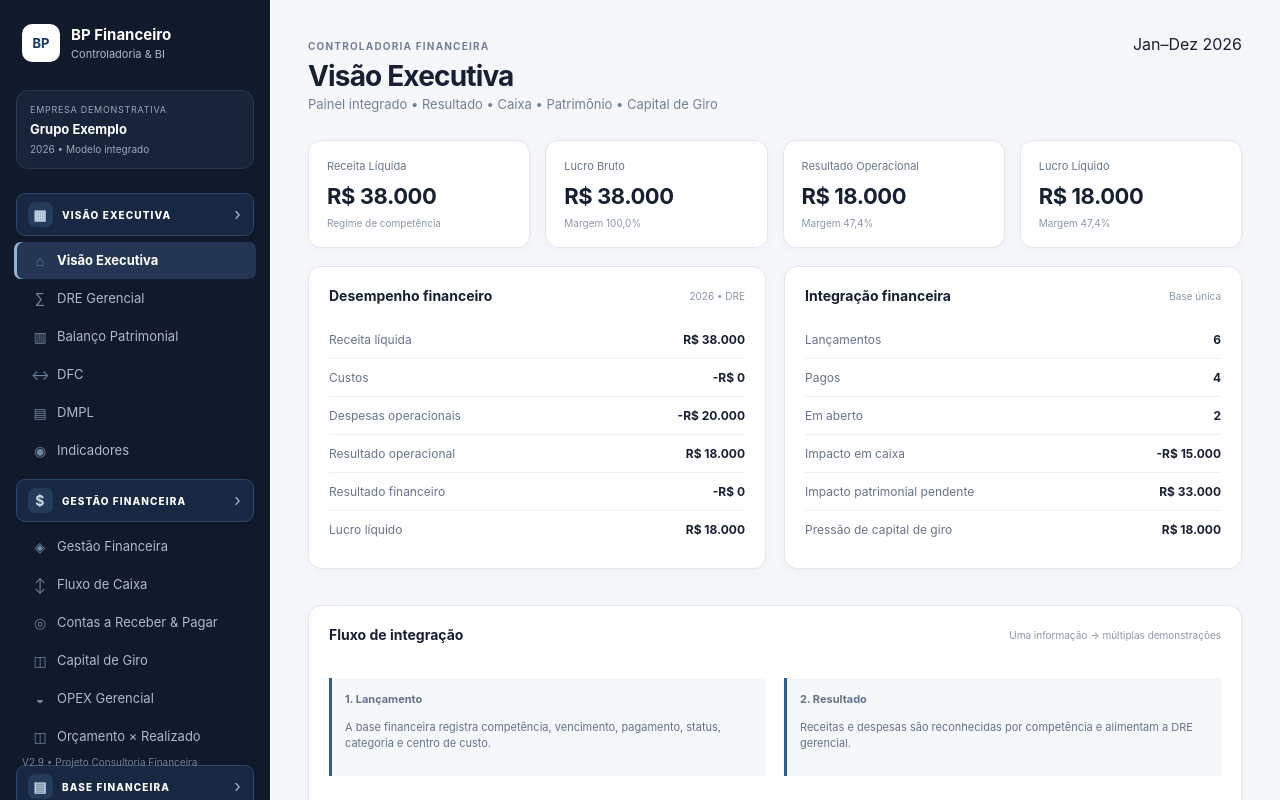
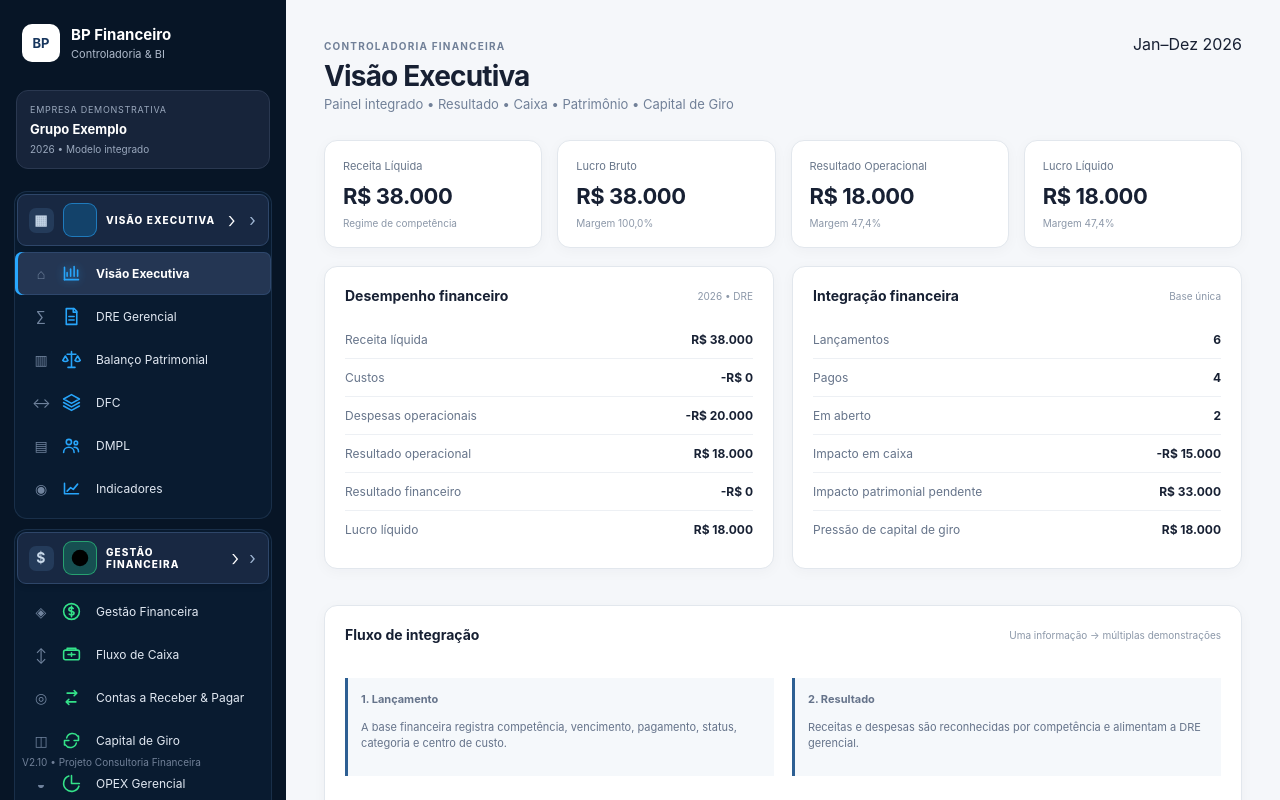
Before and after one commit to cardoso4009-byte/bp-financeiro-bi, a Next.js app: page / in a window 1280 px wide. Shown: the top 800 px of the page. Built offline with nearby package versions, Linux system fonts and the light colour scheme.

Commit message:
feat: add colored icon navigation design system

```diff
--- a/app/page.tsx
+++ b/app/page.tsx
@@ -9,27 +9,27 @@ import { managementImpact } from '@/lib/management-integration'
 const brl=(n:number)=>n.toLocaleString('pt-BR',{style:'currency',currency:'BRL',maximumFractionDigits:0})
 const pct=(n:number)=>`${(n*100).toFixed(1).replace('.',',')}%`
 
-type NavItem={label:string;url:string}
-type NavSection={title:string;items:NavItem[]}
+type NavItem={label:string;url:string;icon:string}
+type NavSection={title:string;items:NavItem[];color:string;icon:string}
 
 const navSections:NavSection[]=[
- {title:'VISÃO EXECUTIVA',items:[
-  {label:'Visão Executiva',url:'/'},{label:'DRE Gerencial',url:'/dre-gerencial'},{label:'Balanço Patrimonial',url:'/balanco-gerencial'},
-  {label:'DFC',url:'/dfc'},{label:'DMPL',url:'/dmpl'},{label:'Indicadores',url:'/indicadores'}
+ {title:'VISÃO EXECUTIVA',color:'#28a8ff',icon:'chart',items:[
+  {label:'Visão Executiva',url:'/',icon:'chart'},{label:'DRE Gerencial',url:'/dre-gerencial',icon:'file'},{label:'Balanço Patrimonial',url:'/balanco-gerencial',icon:'balance'},
+  {label:'DFC',url:'/dfc',icon:'layers'},{label:'DMPL',url:'/dmpl',icon:'people'},{label:'Indicadores',url:'/indicadores',icon:'trend'}
  ]},
- {title:'GESTÃO FINANCEIRA',items:[
-  {label:'Gestão Financeira',url:'/gestao'},{label:'Fluxo de Caixa',url:'/fluxo-caixa'},{label:'Contas a Receber & Pagar',url:'/contas-receber-pagar'},
-  {label:'Capital de Giro',url:'/capital-giro'},{label:'OPEX Gerencial',url:'/opex'},{label:'Orçamento × Realizado',url:'/budget-realizado'}
+ {title:'GESTÃO FINANCEIRA',color:'#35e68b',icon:'money',items:[
+  {label:'Gestão Financeira',url:'/gestao',icon:'money'},{label:'Fluxo de Caixa',url:'/fluxo-caixa',icon:'cash'},{label:'Contas a Receber & Pagar',url:'/contas-receber-pagar',icon:'swap'},
+  {label:'Capital de Giro',url:'/capital-giro',icon:'cycle'},{label:'OPEX Gerencial',url:'/opex',icon:'pie'},{label:'Orçamento × Realizado',url:'/budget-realizado',icon:'target'}
  ]},
- {title:'BASE FINANCEIRA',items:[
-  {label:'Lançamentos',url:'/lancamentos'},{label:'Integração Financeira',url:'/integracao'}
+ {title:'BASE FINANCEIRA',color:'#c06cff',icon:'database',items:[
+  {label:'Lançamentos',url:'/lancamentos',icon:'list'},{label:'Integração Financeira',url:'/integracao',icon:'upload'}
  ]},
- {title:'CONTABILIDADE',items:[
-  {label:'Contabilidade',url:'/contabil'},{label:'Razão & Balancete',url:'/razao'},{label:'Mapeamento Contábil',url:'/mapeamento-contabil'},
-  {label:'Demonstrações Integradas',url:'/demonstracoes-integradas'},{label:'DFC Integrada',url:'/dfc-integrada'}
+ {title:'CONTABILIDADE',color:'#38bdf8',icon:'book',items:[
+  {label:'Contabilidade',url:'/contabil',icon:'book'},{label:'Razão & Balancete',url:'/razao',icon:'ledger'},{label:'Mapeamento Contábil',url:'/mapeamento-contabil',icon:'link'},
+  {label:'Demonstrações Integradas',url:'/demonstracoes-integradas',icon:'layers'},{label:'DFC Integrada',url:'/dfc-integrada',icon:'cycle'}
  ]},
- {title:'FECHAMENTO & GOVERNANÇA',items:[
-  {label:'Fechamento Contábil',url:'/fechamento-contabil'},{label:'Auditoria Contábil',url:'/auditoria-contabil'}
+ {title:'FECHAMENTO & GOVERNANÇA',color:'#ffc83d',icon:'shield',items:[
+  {label:'Fechamento Contábil',url:'/fechamento-contabil',icon:'calendar'},{label:'Auditoria Contábil',url:'/auditoria-contabil',icon:'search'}
  ]}
 ]
 
@@ -51,31 +51,34 @@ export default function Home(){
  const open=source.entries.filter(e=>e.status==='Em aberto').length
  return <>
   <style>{`
-   .side{width:270px;padding:22px 14px;overflow-y:auto;overflow-x:hidden}
-   .content{margin-left:270px;width:calc(100% - 270px)}
+   .side{width:286px;padding:22px 14px;overflow-y:auto;overflow-x:hidden;background:#071526}
+   .content{margin-left:286px;width:calc(100% - 286px)}
    .side nav{display:block}
-   .nav-section{margin:0 0 7px}
-   .nav-section-title{color:#60718a;font-size:9px;letter-spacing:.12em;font-weight:800;padding:13px 12px 6px;line-height:1.2}
-   .nav-section:first-child .nav-section-title{padding-top:2px}
-   .nav-link{display:flex;align-items:center;min-height:38px;width:100%;padding:9px 12px;margin:1px 0;white-space:normal;line-height:1.25}
-   .nav-link.active{background:#243653;color:#fff;font-weight:650;box-shadow:inset 3px 0 0 #8fb3d9}
-   .nav-link:hover{background:#1d2d47;color:#fff}
-   .nav-divider{display:none}
-   .side footer{padding-top:12px}
-   @media(max-width:900px){.side{width:225px}.content{margin-left:225px;width:calc(100% - 225px)}}
-   @media(max-width:650px){.side{width:100%;padding:18px 12px}.content{margin-left:0;width:100%}.side nav{display:block}.nav-section{margin-bottom:4px}.nav-link{width:auto;display:inline-flex;margin:2px 2px 2px 0}.nav-section-title{padding-top:11px}}
+   .nav-section{margin:0 0 12px;padding:0 0 8px;border:1px solid rgba(84,119,158,.22);border-radius:13px;background:rgba(12,31,53,.72);overflow:hidden}
+   .nav-section-title{display:flex;align-items:center;gap:11px;min-height:48px;padding:8px 12px;border-bottom:1px solid rgba(84,119,158,.16);color:#fff;font-size:12px;letter-spacing:.06em;font-weight:800;line-height:1.2;background:rgba(20,46,77,.65)}
+   .nav-section-title .nav-section-icon{display:grid;place-items:center;width:34px;height:34px;flex:0 0 34px;border-radius:9px;background:color-mix(in srgb,var(--section-color) 22%,#0d2540);color:var(--section-color);box-shadow:inset 0 0 0 1px color-mix(in srgb,var(--section-color) 55%,transparent)}
+   .nav-section-title .nav-arrow{margin-left:auto;color:#fff;font-size:22px;font-weight:300;line-height:1}
+   .nav-link{display:flex;align-items:center;gap:11px;min-height:40px;width:100%;padding:8px 13px;color:#e1e8f2;border-radius:0;background:transparent;font-size:12px;text-decoration:none;line-height:1.25;transition:.16s ease}
+   .nav-link .nav-icon{display:grid;place-items:center;width:27px;height:27px;flex:0 0 27px;color:var(--item-color);opacity:.98}
+   .nav-link .nav-icon svg{width:21px;height:21px;stroke:currentColor;fill:none;stroke-width:1.8;stroke-linecap:round;stroke-linejoin:round}
+   .nav-link:hover{background:rgba(35,69,110,.65);color:#fff}
+   .nav-link.active{background:linear-gradient(90deg,rgba(32,100,171,.9),rgba(25,57,94,.88));color:#fff;font-weight:750;box-shadow:inset 3px 0 0 var(--item-color),inset 0 0 0 1px rgba(90,151,220,.18)}
+   .nav-link.active .nav-icon{filter:drop-shadow(0 0 4px color-mix(in srgb,var(--item-color) 45%,transparent))}
+   .side footer{padding-top:8px}
+   @media(max-width:900px){.side{width:235px}.content{margin-left:235px;width:calc(100% - 235px)}}
+   @media(max-width:650px){.side{width:100%;padding:18px 12px}.content{margin-left:0;width:100%}.side nav{display:block}.nav-section{margin-bottom:8px}.nav-link{width:100%;display:flex}.nav-section-title{padding-top:9px}}
   `}</style>
   <main className="shell">
    <aside className="side">
     <div className="brand"><b>BP</b><div><strong>BP Financeiro</strong><span>Controladoria & BI</span></div></div>
     <div className="company"><small>EMPRESA DEMONSTRATIVA</small><strong>Grupo Exemplo</strong><span>2026 • Modelo integrado</span></div>
     <nav aria-label="Navegação principal">
-     {navSections.map(section=><div className="nav-section" key={section.title}>
-      <div className="nav-section-title">{section.title}</div>
-      {section.items.map(item=><a className={`nav-link${item.url==='/'?' active':''}`} key={item.url} href={item.url}>{item.label}</a>)}
+     {navSections.map(section=><div className="nav-section" key={section.title} style={{'--section-color':section.color} as React.CSSProperties}>
+      <div className="nav-section-title"><span className="nav-section-icon"><Icon name={section.icon}/></span><span>{section.title}</span><span className="nav-arrow">›</span></div>
+      {section.items.map(item=><a className={`nav-link${item.url==='/'?' active':''}`} style={{'--item-color':section.color} as React.CSSProperties} key={item.url} href={item.url}><span className="nav-icon"><Icon name={item.icon}/></span><span>{item.label}</span></a>)}
      </div>)}
     </nav>
-    <footer>V2.9 • Projeto Consultoria Financeira</footer>
+    <footer>V2.10 • Projeto Consultoria Financeira</footer>
    </aside>
    <section className="content"><header><div><small>CONTROLADORIA FINANCEIRA</small><h1>Visão Executiva</h1><p>Painel integrado • Resultado • Caixa • Patrimônio • Capital de Giro</p></div><div className="period">Jan–Dez 2026</div></header>
     <div className="cards"><Card title="Receita Líquida" value={totals.receitas} sub="Regime de competência"/><Card title="Lucro Bruto" value={lucroBruto} sub={`Margem ${pct(margemBruta)}`}/><Card title="Resultado Operacional" value={resultadoOperacional} sub={`Margem ${pct(margemOp)}`}/><Card title="Lucro Líquido" value={lucroLiquido} sub={`Margem ${pct(margemLiq)}`}/></div>
@@ -88,6 +91,30 @@ export default function Home(){
   </main>
  </>
 }
+function Icon({name}:{name:string}){const common={width:22,height:22,viewBox:'0 0 24 24',ariaHidden:true} as any;switch(name){
+ case 'chart':return <svg {...common}><path d="M4 19V5"/><path d="M4 19h16"/><path d="M7 15v-4"/><path d="M11 15V7"/><path d="M15 15V4"/><path d="M19 15v-7"/></svg>
+ case 'file':return <svg {...common}><path d="M6 3h9l3 3v15H6z"/><path d="M14 3v4h4"/><path d="M9 12h6M9 16h6"/></svg>
+ case 'balance':return <svg {...common}><path d="M12 3v18M7 6h10M5 8l-3 5a4 4 0 0 0 6 0L5 8zm14 0-3 5a4 4 0 0 0 6 0l-3-5zM8 21h8"/></svg>
+ case 'layers':return <svg {...common}><path d="m12 3 9 5-9 5-9-5 9-5z"/><path d="m3 12 9 5 9-5M3 16l9 5 9-5"/></svg>
+ case 'people':return <svg {...common}><circle cx="9" cy="8" r="3"/><circle cx="17" cy="9" r="2"/><path d="M3 20c0-4 3-6 6-6s6 2 6 6M15 14c3 0 5 2 5 5"/></svg>
+ case 'trend':return <svg {...common}><path d="M4 18V6M4 18h16"/><path d="m7 15 4-4 3 2 5-6"/></svg>
+ case 'money':return <svg {...common}><circle cx="12" cy="12" r="9"/><path d="M14 8.5c-.6-.6-1.4-.9-2.3-.9-1.5 0-2.7.8-2.7 2 0 3 5.9 1.3 5.9 4.2 0 1.2-1.1 2.1-2.8 2.1-1 0-2-.3-2.7-1M12 6v12"/></svg>
+ case 'cash':return <svg {...common}><rect x="3" y="7" width="18" height="11" rx="2"/><path d="M7 7V5h10v2M8 12h8M12 10v4"/></svg>
+ case 'swap':return <svg {...common}><path d="M7 7h11l-3-3M17 17H6l3 3M18 7l-3 3M6 17l3-3"/></svg>
+ case 'cycle':return <svg {...common}><path d="M20 7v5h-5M4 17v-5h5"/><path d="M6.5 9A7 7 0 0 1 19 7M17.5 15A7 7 0 0 1 5 17"/></svg>
+ case 'pie':return <svg {...common}><path d="M12 3v9h9"/><path d="M20.5 15A9 9 0 1 1 9 3.5"/></svg>
+ case 'target':return <svg {...common}><circle cx="12" cy="12" r="9"/><circle cx="12" cy="12" r="5"/><circle cx="12" cy="12" r="1"/><path d="m15 9 5-5M16 4h4v4"/></svg>
+ case 'database':return <svg {...common}><ellipse cx="12" cy="5" rx="7" ry="3"/><path d="M5 5v7c0 1.7 3.1 3 7 3s7-1.3 7-3V5M5 12v7c0 1.7 3.1 3 7 3s7-1.3 7-3v-7"/></svg>
+ case 'list':return <svg {...common}><rect x="5" y="3" width="14" height="18" rx="2"/><path d="M9 8h6M9 12h6M9 16h4"/></svg>
+ case 'upload':return <svg {...common}><path d="M12 16V4M8 8l4-4 4 4M5 14a4 4 0 0 0 0 8h13a3 3 0 0 0 .5-6"/></svg>
+ case 'book':return <svg {...common}><path d="M5 4a3 3 0 0 1 3-1h11v18H8a3 3 0 0 0-3 1z"/><path d="M5 4v18M9 7h7M9 11h7"/></svg>
+ case 'ledger':return <svg {...common}><path d="M5 4h14v16H5zM9 4v16M12 8h4M12 12h4M12 16h3"/></svg>
+ case 'link':return <svg {...common}><path d="M9 15 7 17a4 4 0 0 1-6-3 4 4 0 0 1 1-3l4-4a4 4 0 0 1 6 0M15 9l2-2a4 4 0 0 1 6 3 4 4 0 0 1-1 3l-4 4a4 4 0 0 1-6 0"/><path d="m8 12 8 0"/></svg>
+ case 'shield':return <svg {...common}><path d="M12 3 20 6v6c0 5-3.4 8-8 9-4.6-1-8-4-8-9V6z"/><path d="m9 12 2 2 4-5"/></svg>
+ case 'calendar':return <svg {...common}><rect x="3" y="5" width="18" height="16" rx="2"/><path d="M8 3v4M16 3v4M3 10h18M8 14l2 2 5-5"/></svg>
+ case 'search':return <svg {...common}><circle cx="10.5" cy="10.5" r="6.5"/><path d="m16 16 5 5"/></svg>
+ default:return <svg {...common}><circle cx="12" cy="12" r="8"/></svg>
+}}
 function brlOrNumber(n:number,currency:boolean){return currency?brl(n):n.toLocaleString('pt-BR')}
 function Card({title,value,sub}:{title:string;value:number;sub:string}){return <div className="card"><span>{title}</span><strong>{brl(value)}</strong><small>{sub}</small></div>}
 function Row({label,value,currency=true}:{label:string;value:number;currency?:boolean}){return <div className="row"><span>{label}</span><b>{brlOrNumber(value,currency)}</b></div>}
```
